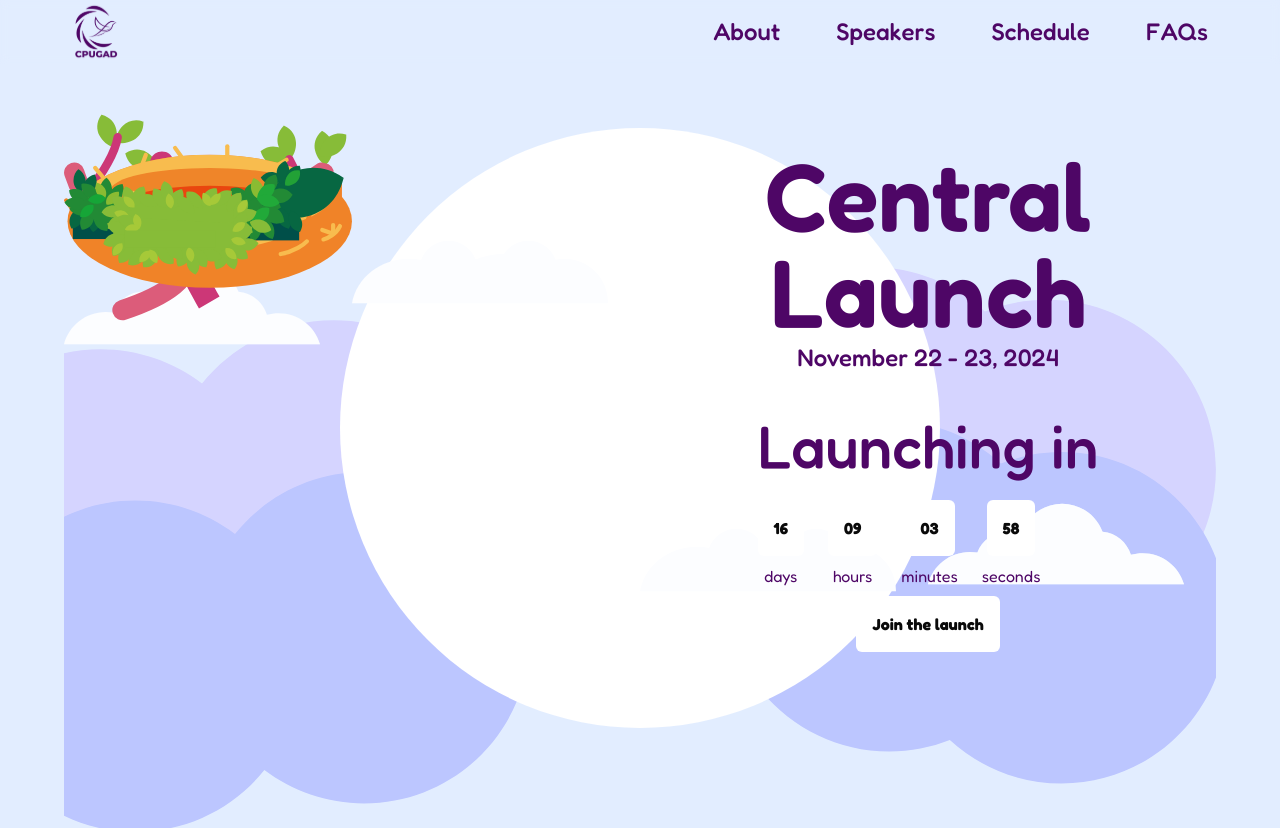
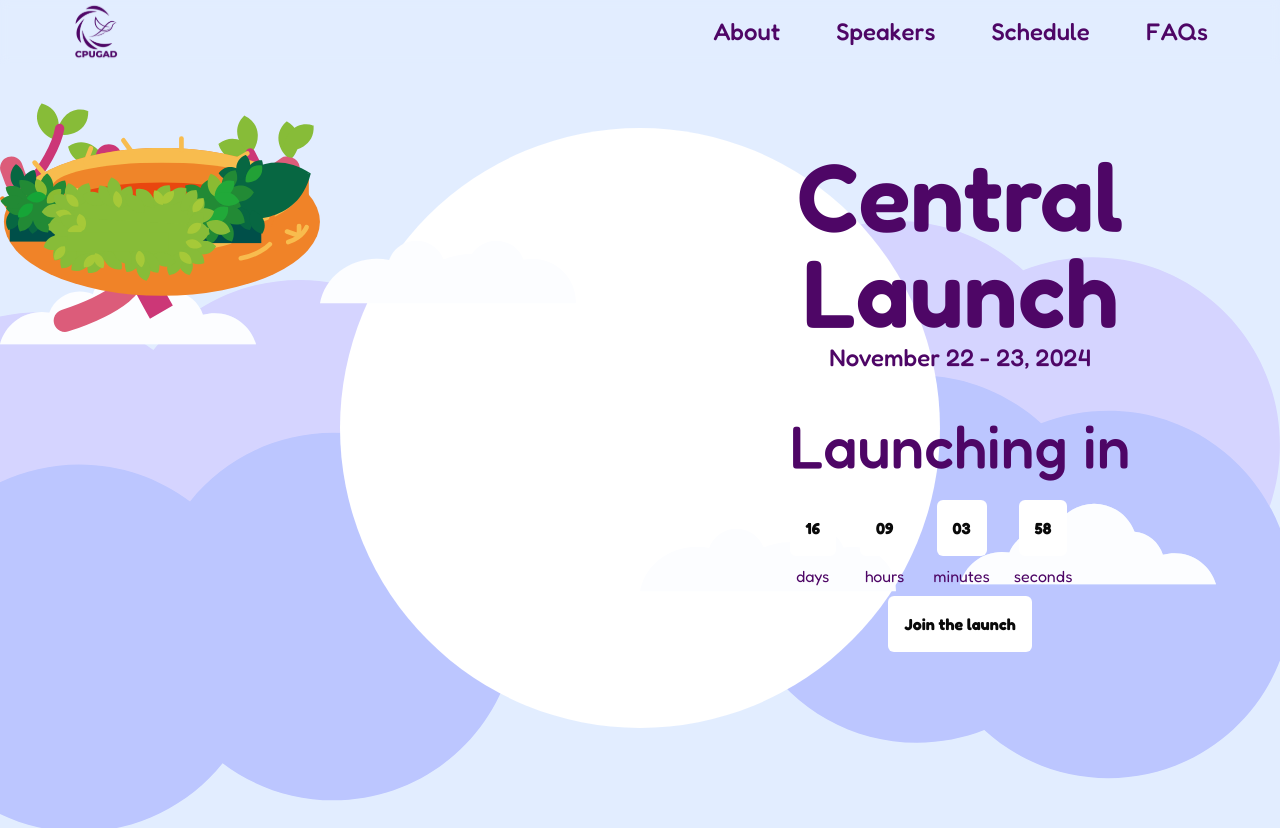
Before and after one commit to JoseArron/central-launch, a Next.js app: page / in a window 1280 px wide. Shown: the top 828 px of the page. Built offline with nearby package versions, Linux system fonts and the light colour scheme.

Commit message:
remove padding from Home Component

```diff
--- a/src/app/page.tsx
+++ b/src/app/page.tsx
@@ -8,7 +8,7 @@ import FAQs from "@/components/sections/FAQs";
 
 export default function Home() {
   return (
-    <div className="min-h-screen w-full flex flex-col px-8 lg:px-12 xl:px-16">
+    <div className="min-h-screen w-full flex flex-col">
       <Header />
       <Landing />
       <About />
```
